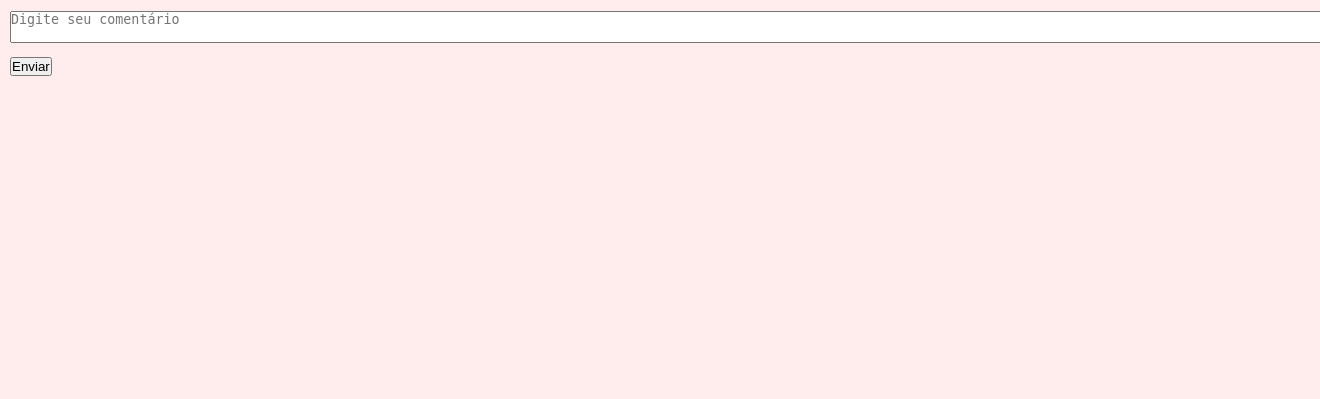
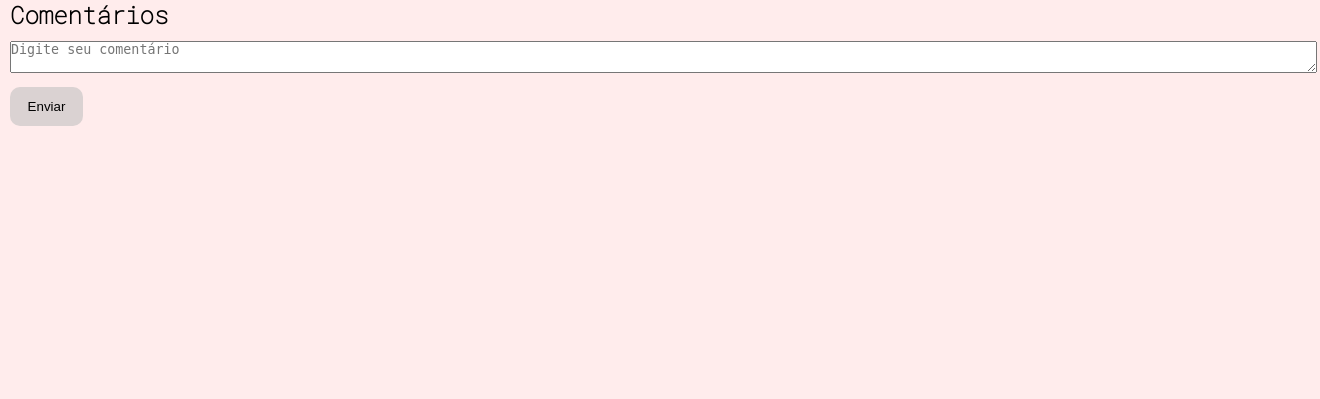
Before and after one commit to jpprogramerdev/CINESYN_IHC, a PHP site: the page made by Paginas Filmes/Pagina dos filmes/OPoderosoChefao.html in a window 1320 px wide; the page is wider, and only the part inside the window is pictured. Shown: the part 501-900 px from the top of that part. Run offline with PHP 8.4, Linux system fonts and the light colour scheme.

Commit message:
Atualizado dia 19/05/2023

```diff
--- a/Paginas Filmes/Pagina dos filmes/OPoderosoChefao.html
+++ b/Paginas Filmes/Pagina dos filmes/OPoderosoChefao.html
@@ -53,36 +53,12 @@
             <div id="lista-comentarios"></div>
 
             <textarea id="comentario-texto" placeholder="Digite seu comentário"></textarea>
-            <button id="comentario-btn">Enviar</button>
+            <button id="comentario-btn" class="comentario-btn">Enviar</button>
         </div>
     </section>
 
-    <script>
-        // Função para criar um novo comentário
-        function criarComentario() {
-            const texto = document.getElementById('comentario-texto').value;
+    <script src="../../Scripts/areaComentario.js">
 
-            if (texto.trim() !== '') {
-                const comentario = document.createElement('div');
-                comentario.classList.add('comentario');
-                comentario.innerHTML = `<span class="answerUser">Usuário:</span><p class="textUser"> ${texto}</p>`;
-
-                document.getElementById('lista-comentarios').appendChild(comentario);
-
-                document.getElementById('comentario-texto').value = '';
-            }
-        }
-
-        // Evento para criar um novo comentário ao clicar no botão de enviar
-        document.getElementById('comentario-btn').addEventListener('click', criarComentario);
-
-        // Evento para criar um novo comentário ao pressionar Enter no campo de texto
-        document.getElementById('comentario-texto').addEventListener('keydown', function(event) {
-            if (event.keyCode === 13) {
-                event.preventDefault();
-                criarComentario();
-            }
-        });
     </script>
 </body>
 </html>
--- /dev/null
+++ b/Scripts/areaComentario.js
@@ -0,0 +1,25 @@
+// Função para criar um novo comentário
+function criarComentario() {
+    const texto = document.getElementById('comentario-texto').value;
+
+    if (texto.trim() !== '') {
+        const comentario = document.createElement('div');
+        comentario.classList.add('comentario');
+        comentario.innerHTML = `<span class="answerUser">Usuário:</span><p class="textUser"> ${texto}</p>`;
+
+        document.getElementById('lista-comentarios').appendChild(comentario);
+
+        document.getElementById('comentario-texto').value = '';
+    }
+}
+
+// Evento para criar um novo comentário ao clicar no botão de enviar
+document.getElementById('comentario-btn').addEventListener('click', criarComentario);
+
+// Evento para criar um novo comentário ao pressionar Enter no campo de texto
+document.getElementById('comentario-texto').addEventListener('keydown', function(event) {
+    if (event.keyCode === 13) {
+        event.preventDefault();
+        criarComentario();
+    }
+});
--- a/Style/paginaFilme.css
+++ b/Style/paginaFilme.css
@@ -101,7 +101,7 @@ section::after {
 }
 
 .comentarios {
-    margin-top: 20px;
+    margin-top: 50px;
     border-top: 1px solid #ccc;
     padding-top: 20px;
 }
@@ -120,8 +120,26 @@ section::after {
 }
 
 .comentarios textarea {
-    width: 100%;
+    width: 99%;
     margin-bottom: 10px;
+}
+
+.comentario-btn{
+    border:0px solid;
+    width: 73px;
+    height: 39px;
+    border-radius: 10px;
+    background-color: #dad2d2;
+    transition: .5s;
+    font-family: 'Montserrat', sans-serif;
+    color: black;
+    cursor: pointer;
+}
+
+.comentario-btn:hover{
+    filter: brightness(0.95);
+    transition: .5s;
+
 }
 
 .answerUser{
```
